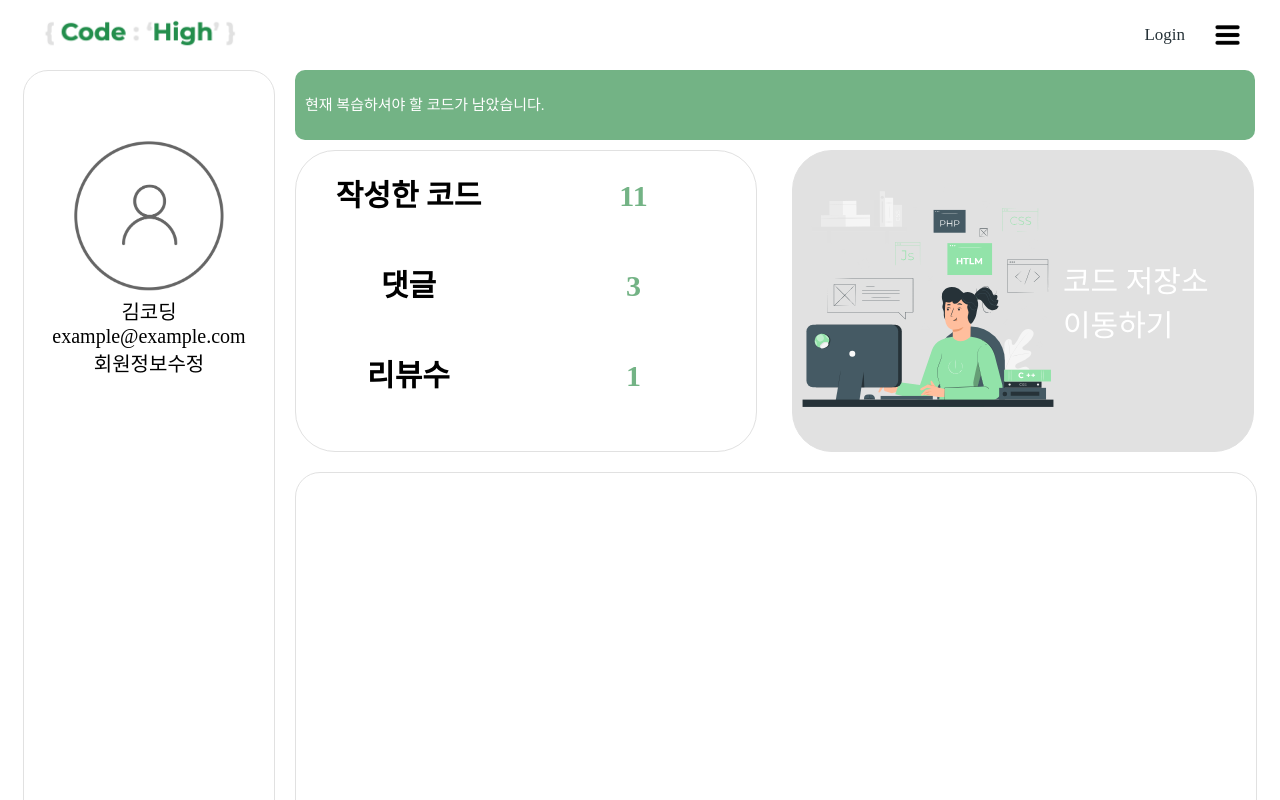
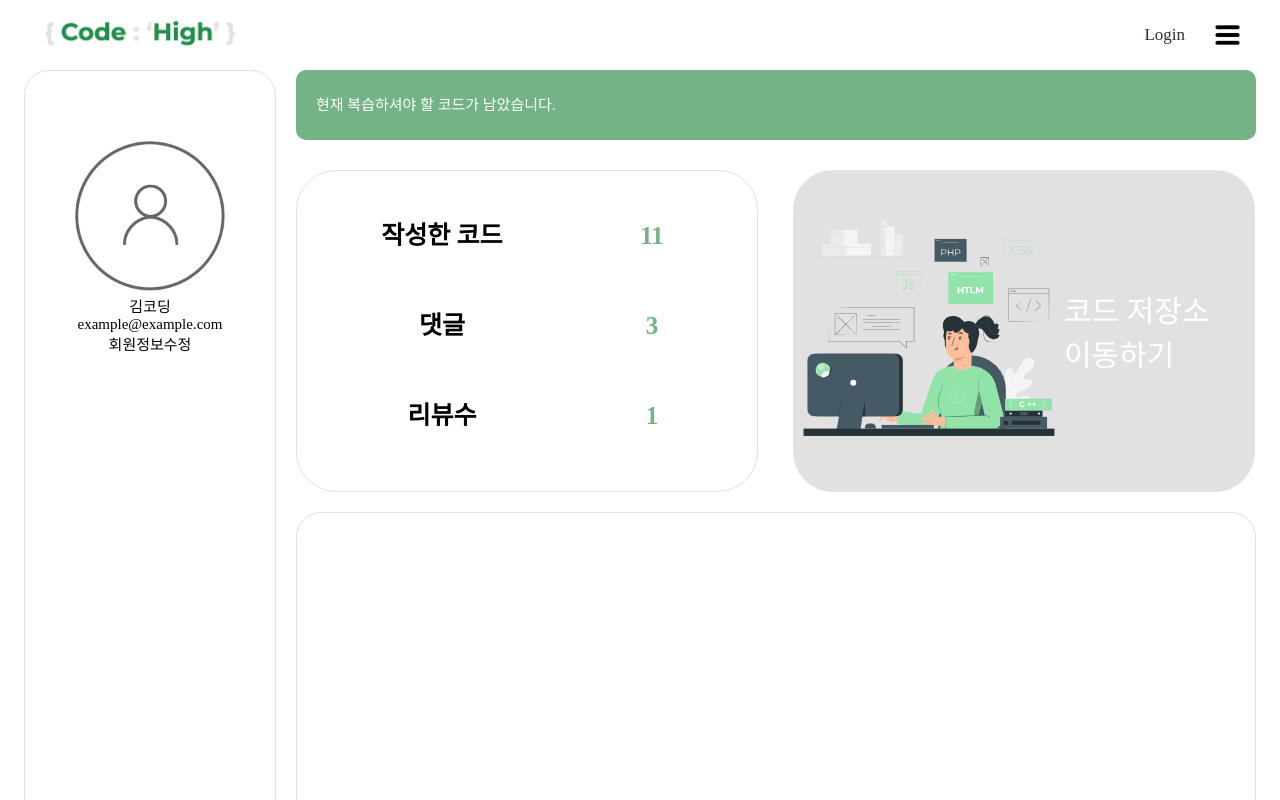
Before and after one commit to codestates/Code-High, a React app in the folder client/: page /mypage in a window 1280 px wide. Shown: the top 800 px of the page. Built offline with nearby package versions, Linux system fonts and the light colour scheme.

Commit message:
[Client] feat:mypage css modify

```diff
--- a/client/src/components/mypage/MyPageSub.js
+++ b/client/src/components/mypage/MyPageSub.js
@@ -1,9 +1,11 @@
 import React from 'react';
 import profileImg from '../../images/profileimg.png'
 import moveCodeStorageImg from '../../images/mypageimg.svg'
+import { Link } from 'react-router-dom'
 
 
-const MyPageSub = () => {
+const MyPageSub = (props) => {
+    const { onClickHandle } = props;
     return (
         <div className="mypage-container">
             <div className='mypage-left-container'>
@@ -45,8 +47,10 @@ const MyPageSub = () => {
                                 </span>
                             </div>
                     </div>
-                    <div className='mypage-right-middle-box-2'>
+                    <div className='mypage-right-middle-box-2' onClick={onClickHandle} >
+                    <Link to='/codestorage'>
                         <img className='mypage-move-codestorage' src={moveCodeStorageImg} alt='moveCodeStorage'/>
+                    </Link>
                         <div className='mypage-move-codestorage-text'>
                             코드 저장소 <br/> 이동하기
                         </div>
--- a/client/src/components/mypage/_MyPageSub.scss
+++ b/client/src/components/mypage/_MyPageSub.scss
@@ -5,46 +5,52 @@
 
 .mypage-left-container{
     width: 250px;
-    height: 930px;
+    height: 720px;
     border: $gray solid 1px;
     padding-top: 70px;
     border-radius: 25px;
+    padding-bottom: 0px;
     div{
-        font-size: 2rem;
+        font-size: 1.5rem;
         text-align: center;
-        font-size: 2rem;
         font-family: 'NanumGothic';
         img{
             width: 150px;
         }
     }
 }
+mypage-right-container{
+    padding: 0px;
+}
 .remaincodenotice{
     background-color: #{$darkgreen};
-    width: 950px;
+    width: 940px;
     height: 70px;
     line-height: 70px;
     font-family: 'NanumGothic';
     font-size : 1.5rem;
     color: #{$white};
-    padding-left : 10px;
+    padding-left : 20px;
     margin-left: 20px;
     border-radius: 10px;
 }
 .mypage-right-middle-box{
-    margin-top: 10px;
+    margin-top: 30px;
     margin-left : 20px;
     border: $gray solid 1px;
-    width: 460px;
+    width: 420px;
     height: 300px;
     align-items: center;
+    justify-content: center;
     border-radius: 40px;
+    padding-top: 20px;
+    padding-left: 40px;
 
     div{
         display: flex;
         width: 100%;
         span{
-            font-size: 3rem;
+            font-size: 2.5rem;
             font-family: 'NanumGothic';
             width: 225px;
             height: 70px;
@@ -62,11 +68,11 @@
     font-size: 4rem;
 }
 .mypage-right-middle-box-2{
-    margin-top: 10px;
+    margin-top: 30px;
     margin-left : 35px;
     border: $gray solid 1px;
     width: 460px;
-    height: 300px;
+    height: 320px;
     align-items: center;
     border-radius: 40px;
     background-color: #{$gray};
@@ -87,11 +93,13 @@
 }
 
 .mypage-right-bottom-container{
+    margin : 0;
+    padding: 0;
     margin-top: 20px;
     margin-left: 20px;
-    margin-bottom: 40px;
-    width: 960px;
-    height: 600px;
+    margin-bottom: 20px;
+    width: 958px;
+    height: 348px;
     border: $gray solid 1px;
     border-radius: 25px;
 }
--- a/client/src/style.css
+++ b/client/src/style.css
@@ -765,6 +765,13 @@
     margin-left: 0px;
     margin-bottom: 10px; } }
 
+.sidebar {
+  width: 1200px;
+  height: 0px;
+  justify-content: right;
+  align-items: right;
+  position: absolute; }
+
 .sidebar-container {
   margin-top: 20px;
   padding-top: 20px;
@@ -773,7 +780,6 @@
   background-color: rgba(255, 250, 250, 0.8);
   border-radius: 10px;
   border: 1px solid;
-  position: absolute;
   right: 200px; }
 
 .menutab-container {
@@ -1722,43 +1728,49 @@ a {
 
 .mypage-left-container {
   width: 250px;
-  height: 930px;
+  height: 720px;
   border: #E1E1E1 solid 1px;
   padding-top: 70px;
-  border-radius: 25px; }
+  border-radius: 25px;
+  padding-bottom: 0px; }
   .mypage-left-container div {
-    font-size: 2rem;
+    font-size: 1.5rem;
     text-align: center;
-    font-size: 2rem;
     font-family: 'NanumGothic'; }
     .mypage-left-container div img {
       width: 150px; }
 
+mypage-right-container {
+  padding: 0px; }
+
 .remaincodenotice {
   background-color: #73B385;
-  width: 950px;
+  width: 940px;
   height: 70px;
   line-height: 70px;
   font-family: 'NanumGothic';
   font-size: 1.5rem;
   color: #fff;
-  padding-left: 10px;
+  padding-left: 20px;
   margin-left: 20px;
   border-radius: 10px; }
 
 .mypage-right-middle-box {
-  margin-top: 10px;
+  margin-top: 30px;
   margin-left: 20px;
   border: #E1E1E1 solid 1px;
-  width: 460px;
+  width: 420px;
   height: 300px;
   align-items: center;
-  border-radius: 40px; }
+  justify-content: center;
+  border-radius: 40px;
+  padding-top: 20px;
+  padding-left: 40px; }
   .mypage-right-middle-box div {
     display: flex;
     width: 100%; }
     .mypage-right-middle-box div span {
-      font-size: 3rem;
+      font-size: 2.5rem;
       font-family: 'NanumGothic';
       width: 225px;
       height: 70px;
@@ -1774,11 +1786,11 @@ a {
   font-size: 4rem; }
 
 .mypage-right-middle-box-2 {
-  margin-top: 10px;
+  margin-top: 30px;
   margin-left: 35px;
   border: #E1E1E1 solid 1px;
   width: 460px;
-  height: 300px;
+  height: 320px;
   align-items: center;
   border-radius: 40px;
   background-color: #E1E1E1;
@@ -1797,10 +1809,12 @@ a {
   display: flex; }
 
 .mypage-right-bottom-container {
+  margin: 0;
+  padding: 0;
   margin-top: 20px;
   margin-left: 20px;
-  margin-bottom: 40px;
-  width: 960px;
-  height: 600px;
+  margin-bottom: 20px;
+  width: 958px;
+  height: 348px;
   border: #E1E1E1 solid 1px;
   border-radius: 25px; }
```
Also changed, not shown: client/src/components/basic/navbar/_Sidebar.scss (+7 -1 lines), 1 other file (tests, documents, lock files or other folders). Lines whose indentation alone changed are shown as unchanged.
